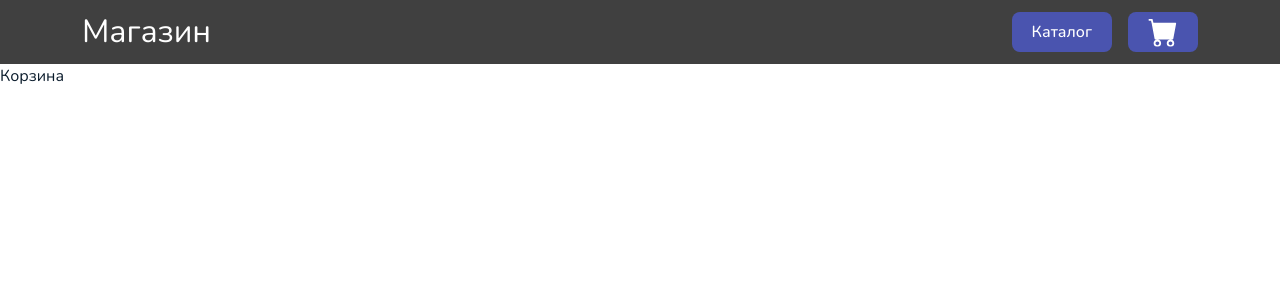
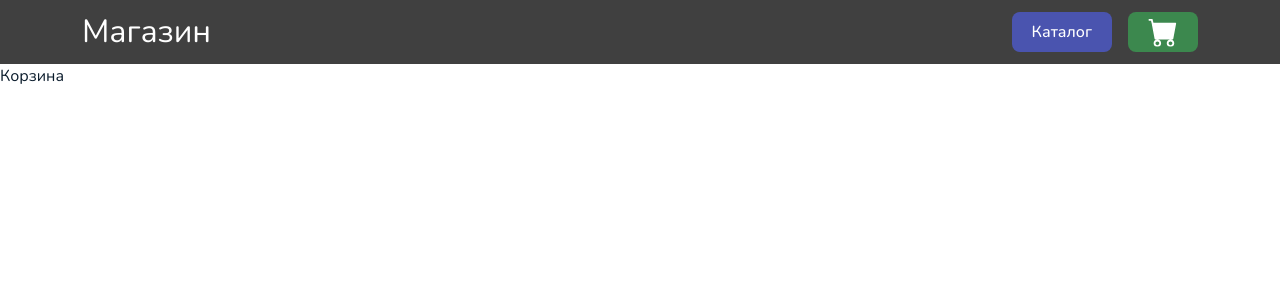
Before and after one commit to vredinn/online-store, a Vue app: page /cart in a window 1280 px wide. Shown: the top 300 px of the page. Built offline with nearby package versions, Linux system fonts and the light colour scheme.

Commit message:
change header colors

```diff
--- a/src/App.vue
+++ b/src/App.vue
@@ -19,6 +19,7 @@ export default {
   --color-text: #0b1c2c;
   --color-text-sub : #949494;
   --color-main: #4a54af;
+  --color-main-dark: #3f4793;
   --color-sub: #3c884e;
   color: var(--color-text);
 }
@@ -42,7 +43,7 @@ export default {
 
 .btn:hover{
   color: #fff;
-  background-color: var(--color-sub);
+  background-color: var(--color-main-dark);
   box-shadow: 0 5px 15px -15px rgba(0, 0, 0, .25);
   transform: translateY(-2px);
 }
--- a/src/components/HeaderComponent.vue
+++ b/src/components/HeaderComponent.vue
@@ -3,8 +3,8 @@
         <div class="container header__container d-flex justify-content-between align-items-center">
             <router-link to="/" class="header__logo">Магазин</router-link>
             <nav class="navbar d-flex">
-                <router-link to="/products" class="btn me-3">Каталог</router-link>
-                <router-link to="/cart" class="btn">
+                <router-link active-class="navbar__link--active" to="/products" class="btn me-3">Каталог</router-link>
+                <router-link active-class="navbar__link--active" to="/cart" class="btn">
                     <img src="@/assets/icons/cart.svg" alt="Cart" class="cart-icon" />
                 </router-link>
             </nav>
@@ -24,10 +24,12 @@
     color: white;
     text-decoration: none;
 }
-
 .cart-icon {
   width: 30px;
   height: 30px;
   display: block;
 }
+.navbar__link--active{
+  background-color: var(--color-sub);
+}
 </style>
```
